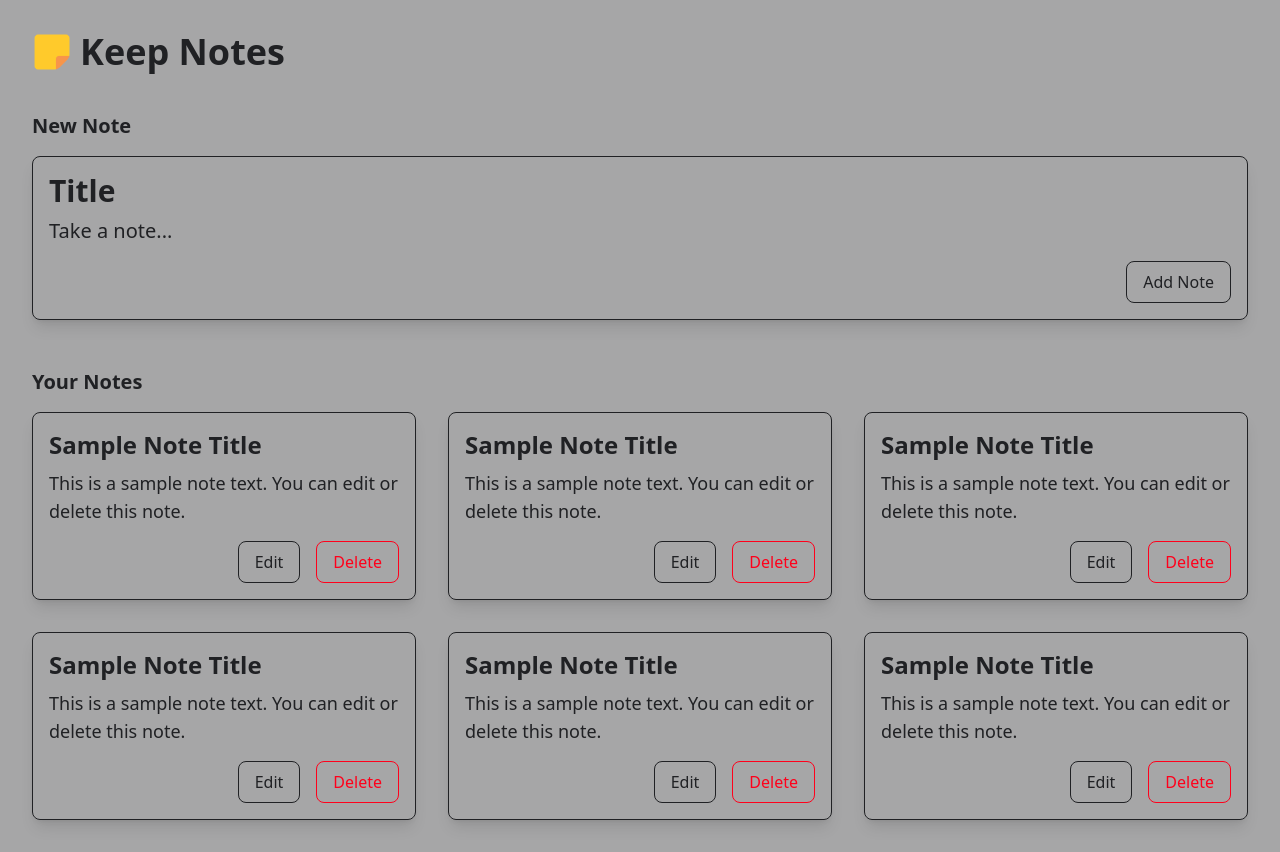
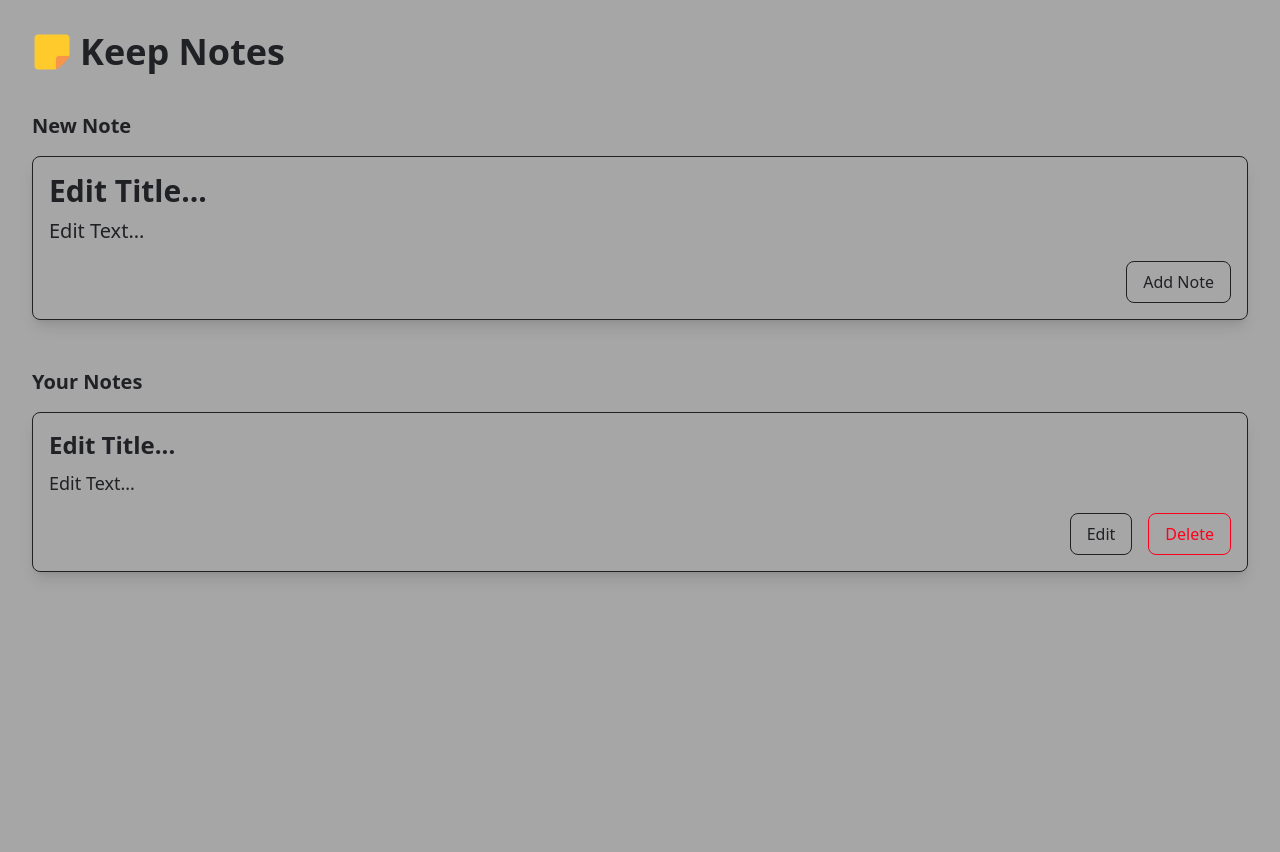
Before and after one commit to EmmanuelPraise/learning-javascript, a website: page mini_projects/notepad/index.html in a window 1280 px wide. Both pictures are taken after a click on the button "Add Note". After the commit the page ends 800 px from the top, so only its background shows below. Drawn offline with nearby package versions, Linux system fonts and the light colour scheme.

Commit message:
Added CRUD Features to the Keep note (Mini Project)

```diff
--- a/mini_projects/notepad/app.js
+++ b/mini_projects/notepad/app.js
@@ -1,36 +1,58 @@
+notes = []
 
-notes = [
-    {title: "Sample Title", text: "Sample Text..."},
-]
+function addNote() {
+    let newtitle = document.getElementById("new-note-title").innerText;
+    let newtext = document.getElementById("new-note-text").innerText;
 
-function addNote(title="New Note", text="Note content...") {
-    notes.push({title: title, text: text});
+    const note = { title: newtitle, text: newtext };
+    notes.push(note);
+    console.table(notes)
+
+    document.getElementById("new-note-title").innerText = `Edit Title...`;
+    document.getElementById("new-note-text").innerText = `Edit Text...`;
 }
 
-addNote("Report", "This is a report note.");
-addNote("Brief", "This is a brief note.");
-addNote("The Fox", "The quick brown fox jumps over the lazy dog.");
-addNote("ABE 202", "THIS A NOTE ON ABE 202 CLASS.");
-
-console.table(notes)
 
 function removeNote(index) {
     notes.splice(index, 1);
+
+    displayNotes();
 }
 
-removeNote(0);
-console.table(notes)
+function editNote(index) {
+    let editTitle = prompt("Edit Title:", notes[index].title);
+    let editText = prompt("Edit Text:", notes[index].text);
+    if (editTitle !== null && editText !== null) {
+        notes[index].title = editTitle;
+        notes[index].text = editText;
+    }
 
-function editNote(index, newTitle="Updated Title", newText="Updated Text") {
-    notes[index].title = newTitle;
-    notes[index].text = newText;
+    displayNotes();
 }
 
 
-// function getNotes() {
-//     return notes;
-// }
+function displayNotes() {
+    let notesSection = document.getElementById("notes-section");
+    notesSection.innerHTML = `
+    <h2 class="text-xl font-bold mb-4">Your Notes</h2>
+    <div class="grid grid-cols-1 md:grid-cols-2 lg:grid-cols-3 gap-8">`;
 
-// function clearNotes() {
-//     notes = [];
-// }
+    for (let i = 0; i < notes.length; i++) {
+        let noteCard = document.createElement("div");
+        noteCard.className = "note-card dark:bg-[#202124] p-4 rounded-lg border dark:border-[#A6A6A7] shadow-lg";
+        noteCard.innerHTML = `
+            <div class="note-title text-2xl font-bold mb-2">${notes[i].title}</div>
+            <div class="note-text text-lg">${notes[i].text}</div>
+            <div class="flex justify-end gap-4 mt-4">
+                <button class="dark:bg-[#202124] py-2 px-4 border dark:border-[#A6A6A7] rounded-lg" onclick="editNote(${i})">
+                    Edit
+                </button>
+                <button class="dark:bg-[#202124] text-[#FF001B] py-2 px-4 border border-[#FF001B] rounded-lg" onclick="removeNote(${i})">
+                    Delete
+                </button>
+            </div>
+        </div>
+        `;
+        notesSection.appendChild(noteCard);
+    }
+}
--- a/mini_projects/notepad/index.html
+++ b/mini_projects/notepad/index.html
@@ -17,98 +17,27 @@
     <section class="new-note-section mt-6">
         <h2 class="text-xl font-bold mb-4">New Note</h2>
         <div class="new-note-card dark:bg-[#202124] p-4 rounded-lg border dark:border-[#A6A6A7] shadow-lg">
-            <div id="note-title" class="text-3xl font-bold mb-2 border-0 outline-none" contenteditable="true">
-                Title
+            <div id="new-note-title" class="text-3xl font-bold mb-2 border-0 outline-none" contenteditable="true">
+                Edit Title...
             </div>
-            <div id="note-text" class="text-xl border-0 outline-none" contenteditable="true">
-                Take a note...
+            <div id="new-note-text" class="text-xl border-0 outline-none" contenteditable="true">
+                Edit Text...
             </div>
 
             <div class="flex justify-end gap-4 mt-4">
-                <button class="dark:bg-[#202124]  py-2 px-4 border dark:border-[#A6A6A7] rounded-lg">
+                <button class="dark:bg-[#202124]  py-2 px-4 border dark:border-[#A6A6A7] rounded-lg"
+                    onclick="addNote(); displayNotes();">
                     Add Note
                 </button>
             </div>
         </div>
     </section>
 
-    <section class="notes-section mt-12">
+    <section id="notes-section" class=" mt-12">
         <h2 class="text-xl font-bold mb-4">Your Notes</h2>
-        <div class="grid grid-cols-1 md:grid-cols-2 lg:grid-cols-3 gap-8">
+        <div class="notes-grid grid grid-cols-1 md:grid-cols-2 lg:grid-cols-3 gap-8">
 
             <!-- Note cards will be dynamically added here -->
-            <div class="note-card dark:bg-[#202124] p-4 rounded-lg border dark:border-[#A6A6A7] shadow-lg">
-                <div class="note-title text-2xl font-bold mb-2">Sample Note Title</div>
-                <div class="note-text text-lg">This is a sample note text. You can edit or delete this note.</div>
-                <div class="flex justify-end gap-4 mt-4">
-                    <button class="dark:bg-[#202124] py-2 px-4 border dark:border-[#A6A6A7] rounded-lg">
-                        Edit
-                    </button>
-                    <button class="dark:bg-[#202124] text-[#FF001B] py-2 px-4 border border-[#FF001B] rounded-lg">
-                        Delete
-                    </button>
-                </div>
-            </div>
-            <div class="note-card dark:bg-[#202124] p-4 rounded-lg border dark:border-[#A6A6A7] shadow-lg">
-                <div class="note-title text-2xl font-bold mb-2">Sample Note Title</div>
-                <div class="note-text text-lg">This is a sample note text. You can edit or delete this note.</div>
-                <div class="flex justify-end gap-4 mt-4">
-                    <button class="dark:bg-[#202124] py-2 px-4 border dark:border-[#A6A6A7] rounded-lg">
-                        Edit
-                    </button>
-                    <button class="dark:bg-[#202124] text-[#FF001B] py-2 px-4 border border-[#FF001B] rounded-lg">
-                        Delete
-                    </button>
-                </div>
-            </div>
-            <div class="note-card dark:bg-[#202124] p-4 rounded-lg border dark:border-[#A6A6A7] shadow-lg">
-                <div class="note-title text-2xl font-bold mb-2">Sample Note Title</div>
-                <div class="note-text text-lg">This is a sample note text. You can edit or delete this note.</div>
-                <div class="flex justify-end gap-4 mt-4">
-                    <button class="dark:bg-[#202124] py-2 px-4 border dark:border-[#A6A6A7] rounded-lg">
-                        Edit
-                    </button>
-                    <button class="dark:bg-[#202124] text-[#FF001B] py-2 px-4 border border-[#FF001B] rounded-lg">
-                        Delete
-                    </button>
-                </div>
-            </div>
-            <div class="note-card dark:bg-[#202124] p-4 rounded-lg border dark:border-[#A6A6A7] shadow-lg">
-                <div class="note-title text-2xl font-bold mb-2">Sample Note Title</div>
-                <div class="note-text text-lg">This is a sample note text. You can edit or delete this note.</div>
-                <div class="flex justify-end gap-4 mt-4">
-                    <button class="dark:bg-[#202124] py-2 px-4 border dark:border-[#A6A6A7] rounded-lg">
-                        Edit
-                    </button>
-                    <button class="dark:bg-[#202124] text-[#FF001B] py-2 px-4 border border-[#FF001B] rounded-lg">
-                        Delete
-                    </button>
-                </div>
-            </div>
-            <div class="note-card dark:bg-[#202124] p-4 rounded-lg border dark:border-[#A6A6A7] shadow-lg">
-                <div class="note-title text-2xl font-bold mb-2">Sample Note Title</div>
-                <div class="note-text text-lg">This is a sample note text. You can edit or delete this note.</div>
-                <div class="flex justify-end gap-4 mt-4">
-                    <button class="dark:bg-[#202124] py-2 px-4 border dark:border-[#A6A6A7] rounded-lg">
-                        Edit
-                    </button>
-                    <button class="dark:bg-[#202124] text-[#FF001B] py-2 px-4 border border-[#FF001B] rounded-lg">
-                        Delete
-                    </button>
-                </div>
-            </div>
-            <div class="note-card dark:bg-[#202124] p-4 rounded-lg border dark:border-[#A6A6A7] shadow-lg">
-                <div class="note-title text-2xl font-bold mb-2">Sample Note Title</div>
-                <div class="note-text text-lg">This is a sample note text. You can edit or delete this note.</div>
-                <div class="flex justify-end gap-4 mt-4">
-                    <button class="dark:bg-[#202124] py-2 px-4 border dark:border-[#A6A6A7] rounded-lg">
-                        Edit
-                    </button>
-                    <button class="dark:bg-[#202124] text-[#FF001B] py-2 px-4 border border-[#FF001B] rounded-lg">
-                        Delete
-                    </button>
-                </div>
-            </div>
 
         </div>
 
```
